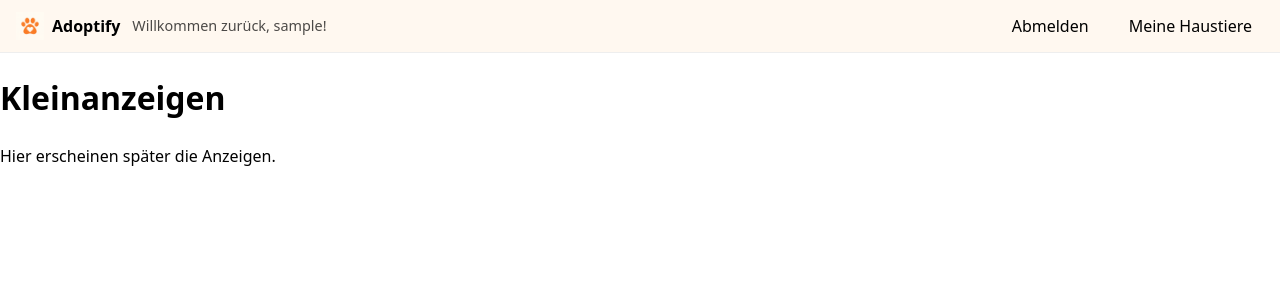
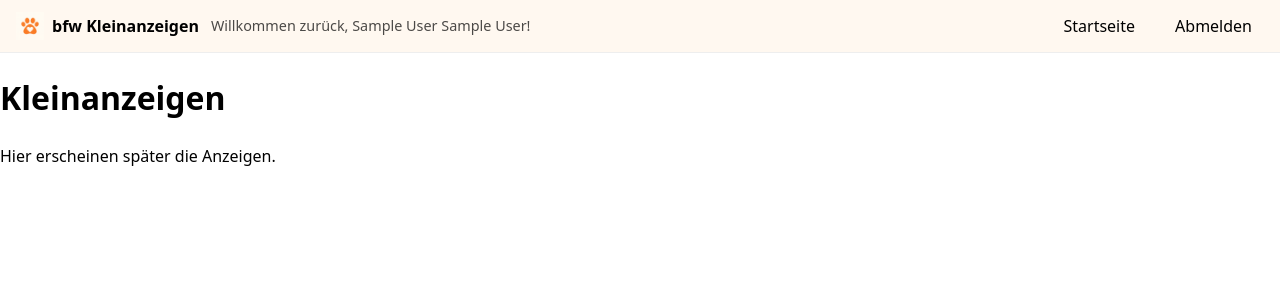
Before and after one commit to esugre/bfwkleinanzeigen, a Flask app: page / in a window 1280 px wide. Shown: the top 300 px of the page. Run offline with Flask 3, Linux system fonts and the light colour scheme; the visitor is signed in with stand-in values (Sample User, id 1).

Commit message:
Modify base Placeholder - integrate sessions correct

```diff
--- a/app/routes.py
+++ b/app/routes.py
@@ -135,3 +135,13 @@ def logout():
 @app.errorhandler(404)
 def page_not_found(e):
     return render_template('404.html'), 404
+
+
+
+# ---------------------------
+#   Session-Testseite
+# ---------------------------
+@app.route('/secret')
+@login_required
+def secret():
+    return "Nur für Eingeloggte"
--- a/app/templates/base.html
+++ b/app/templates/base.html
@@ -8,7 +8,7 @@
     <link rel="icon" type="image/png" sizes="32x32" href="{{ url_for('static', filename='icons/favicon-32x32.png') }}">
     <link rel="icon" type="image/png" sizes="16x16" href="{{ url_for('static', filename='icons/favicon-16x16.png') }}">
 
-      <title>{% block title %}Adoptify{% endblock %}</title>
+    <title>{% block title %}bfw Kleinanzeigen{% endblock %}</title>
   </head>
 
   <body>
@@ -17,21 +17,27 @@
       <nav class="nav">
         <div class="brand">
           <a href="{{ url_for('index') }}" class="brand-link">
-             <img src="{{ url_for('static', filename='icons/favicon-32x32.png') }}" alt="Adoptify Logo" class="brand-logo">
-             <span class="brand-name">Adoptify</span>
+            <img src="{{ url_for('static', filename='icons/favicon-32x32.png') }}" alt="Logo" class="brand-logo">
+            <span class="brand-name">bfw Kleinanzeigen</span>
           </a>
 
-            {% if session['user'] %}
-             <span class="slogan">Willkommen zurück, {{ session['user'] }}!</span>
+          {% if 'user_id' in session %}
+            <span class="slogan">
+              Willkommen zurück, {{ session.vorname }} {{ session.nachname }}!
+            </span>
           {% else %}
-             <span class="slogan">Love is great when you find someone to give it to</span>
+            <span class="slogan">Finde oder veröffentliche lokale Kleinanzeigen.</span>
           {% endif %}
         </div>
 
         <ul class="nav-links">
-            {% if session['user'] %}
+          {% if 'user_id' in session %}
+            <li><a href="{{ url_for('index') }}">Startseite</a></li>
+            {# Platzhalter für später:
+            <li><a href="{{ url_for('ad_new') }}">Neue Anzeige</a></li>
+            <li><a href="{{ url_for('my_ads') }}">Meine Anzeigen</a></li>
+            #}
             <li><a href="{{ url_for('logout') }}">Abmelden</a></li>
-            <li><a href="{{ url_for('pet_management', user_id=session['user_id']) }}">Meine Haustiere</a></li>
           {% else %}
             <li><a href="{{ url_for('login') }}">Login</a></li>
             <li><a href="{{ url_for('register') }}">Registrieren</a></li>
```
Lines whose indentation alone changed are shown as unchanged.
